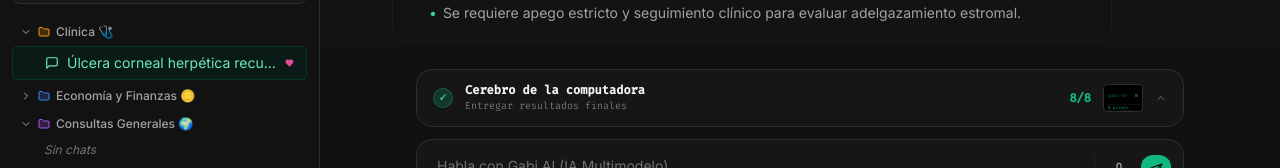
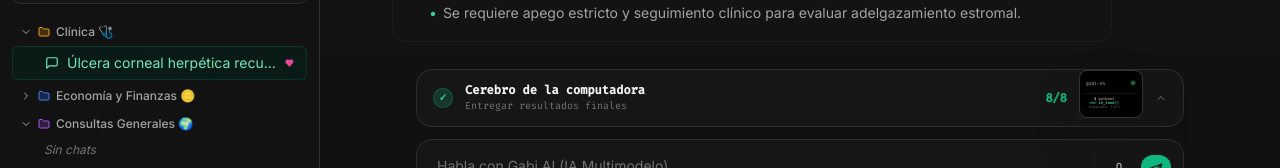
Before and after one commit to rogerbaia/Gabi-AI, a React (Vite) app: page / in a window 1280 px wide. Shown: the part 529-697 px from the top of the page. Built offline with nearby package versions, Linux system fonts and the light colour scheme.

Commit message:
style: make terminal screen thumbnail larger and overflow badge top edge like manus

```diff
--- a/src/components/ChatArea.jsx
+++ b/src/components/ChatArea.jsx
@@ -925,22 +925,27 @@ Hemos combinado los aportes lógicos de GPT-4, la redacción estructurada de Cla
                 </div>
 
                 {/* Right: Progress ratio and terminal thumbnail */}
-                <div className="flex items-center gap-3 flex-shrink-0">
+                <div className="flex items-center gap-3 flex-shrink-0 relative">
                   <span className={`font-bold ${isThinking ? 'animate-pulse text-emerald-400' : 'text-emerald-500'}`}>
                     {isThinking ? `${thinkingStep + 1}/8` : '8/8'}
                   </span>
 
-                  {/* Terminal screen thumbnail - RIGHT ALIGNED */}
-                  <div className={`w-10 h-7 rounded border flex flex-col justify-between overflow-hidden bg-black text-[6px] p-0.5 flex-shrink-0 ${
-                    nostalgicMode ? 'border-[#39ff14] text-[#39ff14]' : 'border-slate-800 text-emerald-500'
-                  }`}>
-                    <div className="flex items-center justify-between border-b border-slate-900 pb-[0.5px] px-[2px] opacity-60">
-                      <span className="scale-75 origin-left">gabi-sh</span>
-                      <span className="w-1 h-1 rounded-full bg-emerald-400 scale-75 animate-pulse" />
-                    </div>
-                    <div className="flex-1 font-mono leading-[5px] scale-[0.7] origin-top-left pt-0.5 px-[2px] opacity-80">
-                      <div>$ python</div>
-                      <div className="text-slate-500">ir_weights..</div>
+                  {/* Terminal screen thumbnail container - RIGHT ALIGNED & OVERFLOWING */}
+                  <div className="w-16 h-7 relative flex-shrink-0">
+                    <div className={`absolute bottom-[-6px] right-0 w-16 h-12 rounded-lg border flex flex-col justify-between overflow-hidden bg-black text-[5px] p-1 shadow-2xl transition-transform duration-300 hover:scale-105 ${
+                      nostalgicMode
+                        ? 'border-[#39ff14]/70 text-[#39ff14] shadow-[#39ff14]/20'
+                        : 'border-slate-700/80 text-emerald-500 shadow-slate-950/60'
+                    }`}>
+                      <div className="flex items-center justify-between border-b border-slate-900 pb-[1.5px] px-[2px] opacity-70">
+                        <span className="scale-75 origin-left font-bold text-[6px] text-slate-400 font-mono">gabi-sh</span>
+                        <span className="w-1.5 h-1.5 rounded-full bg-emerald-400 scale-75 animate-pulse" />
+                      </div>
+                      <div className="flex-1 font-mono leading-[5px] scale-[0.75] origin-top-left pt-1 px-[2px] opacity-90">
+                        <div className="text-white">$ python3</div>
+                        <div className="text-emerald-400 font-bold">&gt;&gt;&gt; ir_tune()</div>
+                        <div className="text-slate-500 truncate">synapses: [ok]</div>
+                      </div>
                     </div>
                   </div>
 
```
